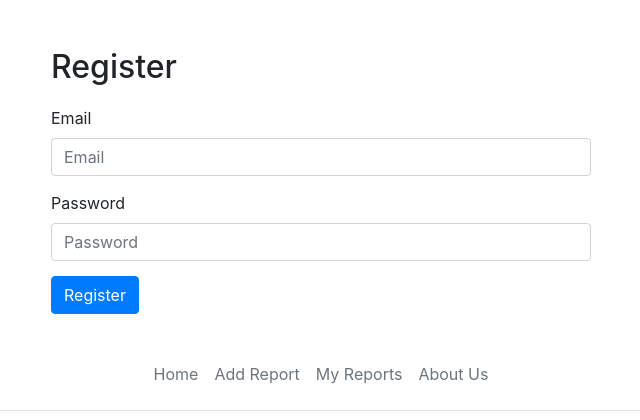
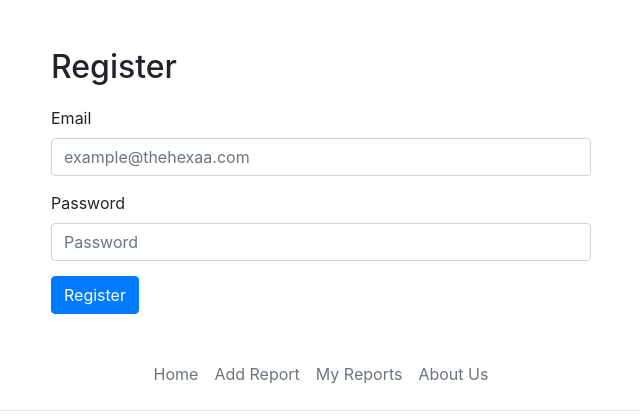
Before and after one commit to saadqureshi-1/hydraflow, a Flask app: page /register in a window 1280 px wide. Shown: the part 112-532 px from the top of the page, without its empty margins (319-959 px from the left). Run offline with Flask 3, Linux system fonts and the light colour scheme; some libraries are stand-ins or nearby versions.

Commit message:
add check on email while registering

```diff
--- a/app/main.py
+++ b/app/main.py
@@ -28,7 +28,7 @@ def login():
                 flash('Please verify your email address before logging in.')
                 return redirect(url_for('main.login'))
             login_user(user)
-            return redirect(url_for('main.add_report'))
+            return redirect(url_for('main.index'))
         flash('Invalid credentials')
     return render_template('login.html')
 
@@ -36,9 +36,14 @@ def login():
 
 @main.route('/register', methods=['GET', 'POST'])
 def register():
+    if current_user.is_authenticated:
+        logout_user()
     if request.method == 'POST':
         email = request.form['email']
         password = request.form['password']
+        if not email.endswith('@thehexaa.com'):
+            flash("Please enter a valid @thehexaa.com email address!")
+            return redirect(url_for('main.register'))
         existing_user = User.query.filter_by(email=email).first()
         if existing_user:
             flash("User with this email already exists.")
--- a/app/templates/register.html
+++ b/app/templates/register.html
@@ -6,7 +6,7 @@
         <form method="post">
             <div class="form-group">
                 <label for="email">Email</label>
-                <input type="email" class="form-control" name="email" placeholder="Email" required>
+                <input type="email" class="form-control" name="email" placeholder="example@thehexaa.com" required>
             </div>
             <div class="form-group">
                 <label for="password">Password</label>
--- a/seed.py
+++ b/seed.py
@@ -3,7 +3,7 @@ from app.models import User
 
 def seed_admin_user():
     # Create an admin user
-    email="admin@gmail.com"
+    email="admin@thehexaa.com"
     password="admin"
     admin_user = User(
         email=email,
```
